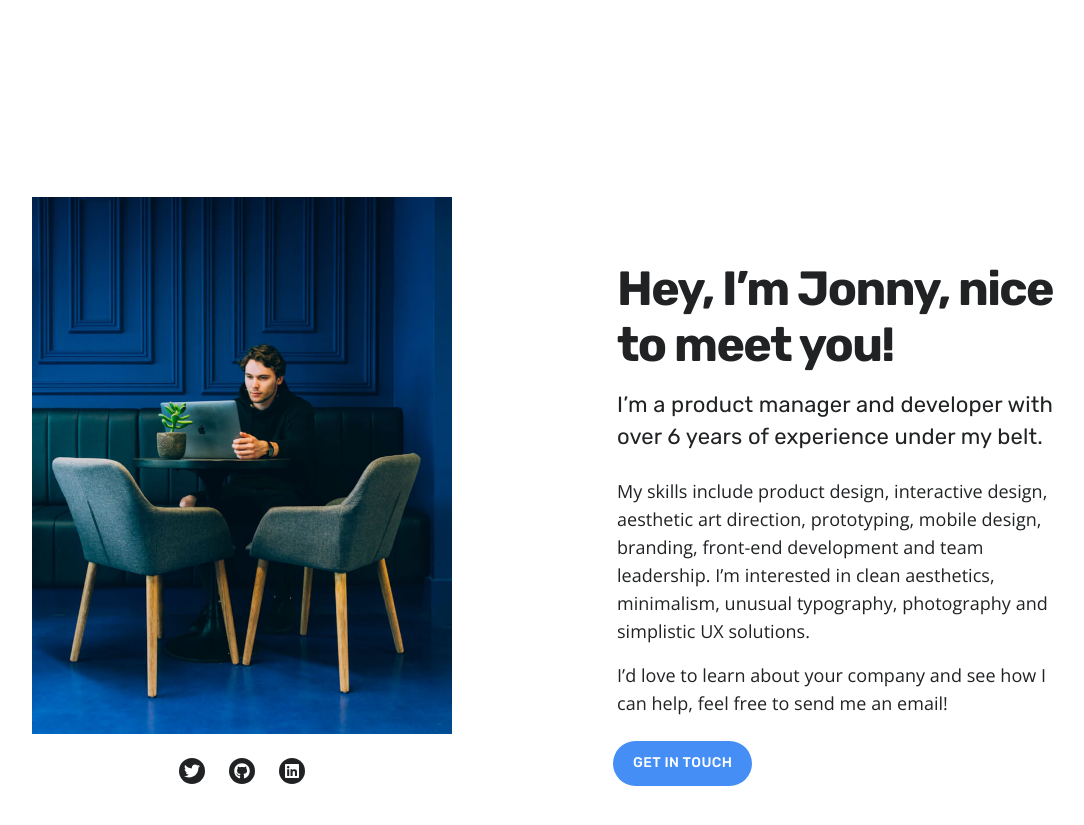
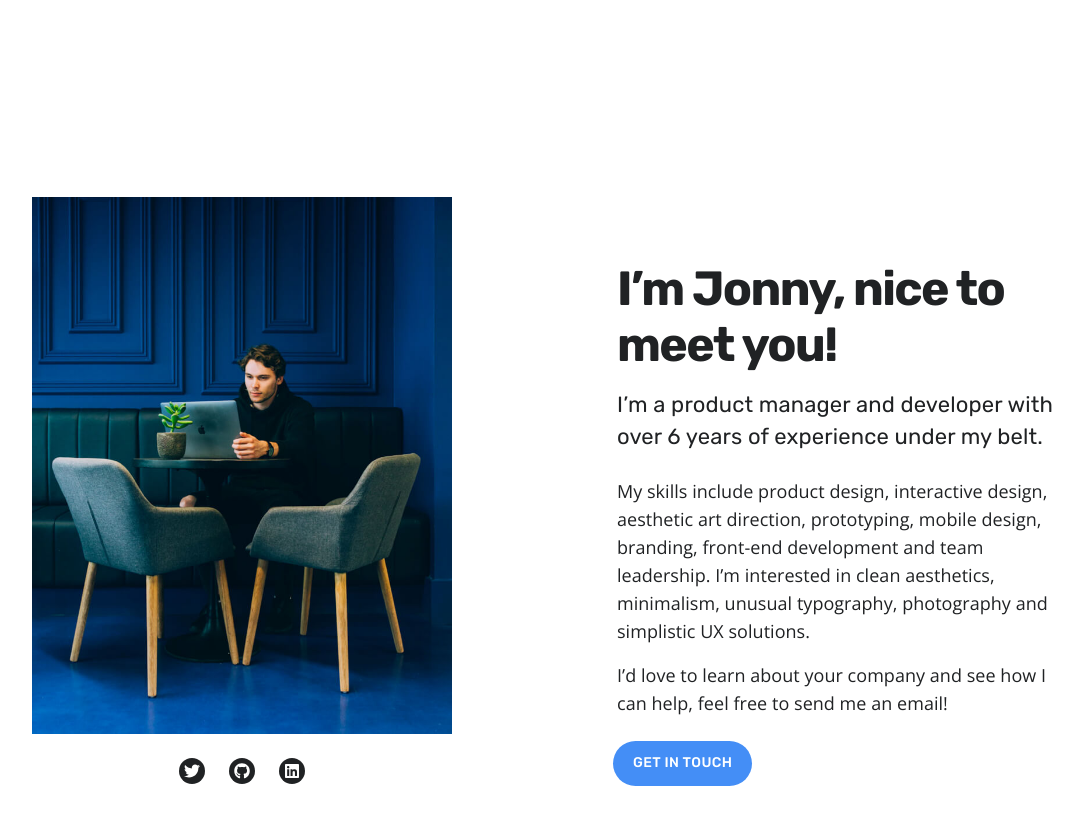
Before and after one commit to jonathanandrewsuk/jonathanandrewsuk.github.io, a Jekyll site: the page built from index.html, in a window 1280 px wide and 900 px high, scrolled down 500 px. Shown: the top 825 px of the window, without its empty margins (38-1122 px from the left). Built offline with Jekyll 4.4.1, drawn with Linux system fonts in a browser that asks for light colours; nearby versions of some CDN libraries.

Commit message:
Update section__about.html

```diff
--- a/_includes/section__about.html
+++ b/_includes/section__about.html
@@ -11,7 +11,7 @@
     </div>
 
     <div class="about__content">
-      <h2 class="title">Hey, I’m Jonny, nice to meet you!</h2>
+      <h2 class="title">I’m Jonny, nice to meet you!</h2>
       <p class="subtitle subtitle--light">I’m a product manager and developer with over 6 years of experience under my belt.
       </p>
 
```
